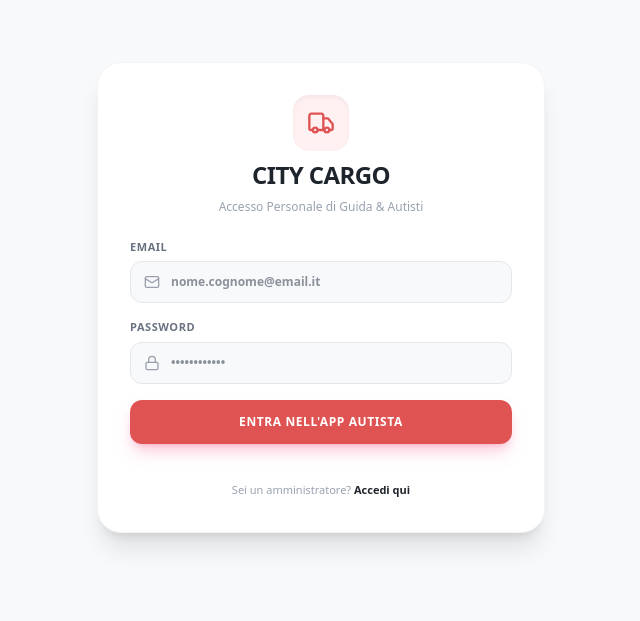
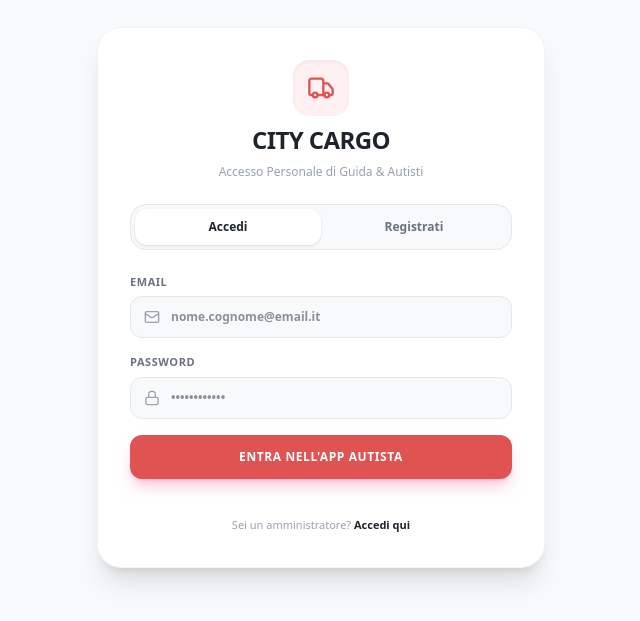
Before and after one commit to giampy06/citycargo-app, a Next.js app: page /autista/login in a window 1280 px wide. Shown: the part 103-724 px from the top of the page, without its empty margins (319-959 px from the left). Built offline with nearby package versions, Linux system fonts and the light colour scheme.

Commit message:
Aggiunta tab Accedi e Registrati nella pagina di autenticazione autisti

```diff
--- a/src/app/autista/login/page.tsx
+++ b/src/app/autista/login/page.tsx
@@ -2,22 +2,32 @@
 
 import React, { useState } from 'react';
 import { useRouter } from 'next/navigation';
+import Link from 'next/link';
 import { supabase } from '@/supabase';
-import { Truck, Mail, Lock, Loader2, AlertCircle, CheckCircle2 } from 'lucide-react';
+import { Truck, Mail, Lock, Loader2, AlertCircle, CheckCircle2, User } from 'lucide-react';
 
-export default function AutistaLoginPage() {
+export default function AutistaAuthPage() {
   const router = useRouter();
+  const [mode, setMode] = useState<'login' | 'register'>('login');
+
+  const [nome, setNome] = useState('');
+  const [cognome, setCognome] = useState('');
   const [email, setEmail] = useState('');
   const [password, setPassword] = useState('');
+
   const [loading, setLoading] = useState(false);
   const [errorMsg, setErrorMsg] = useState<string | null>(null);
+  const [successMsg, setSuccessMsg] = useState<string | null>(null);
 
-  const handleLogin = async (e: React.FormEvent) => {
+  const handleSubmit = async (e: React.FormEvent) => {
     e.preventDefault();
     setErrorMsg(null);
+    setSuccessMsg(null);
     setLoading(true);
 
     try {
+      if (mode === 'login') {
+        // LOGIN
         const { data, error } = await supabase.auth.signInWithPassword({
           email: email.trim(),
           password: password,
@@ -25,14 +35,49 @@ export default function AutistaLoginPage() {
 
         if (error) {
           if (error.message.toLowerCase().includes('email not confirmed')) {
-          throw new Error('Email non ancora confermata: clicca sul link di verifica che ti abbiamo inviato per email prima di accedere.');
+            throw new Error('Email non ancora confermata: clicca sul link inviato alla tua casella di posta.');
           }
           throw error;
         }
 
         router.push('/autista');
+      } else {
+        // REGISTRAZIONE AUTISTA
+        if (!nome || !cognome) {
+          throw new Error('Inserisci nome e cognome.');
+        }
+
+        const { data: authData, error: authError } = await supabase.auth.signUp({
+          email: email.trim().toLowerCase(),
+          password: password,
+          options: {
+            emailRedirectTo: 'https://citycargo-app.vercel.app/autista/login',
+            data: {
+              nome: nome.trim(),
+              cognome: cognome.trim(),
+              full_name: `${nome.trim()} ${cognome.trim()}`,
+              ruolo: 'autista',
+            },
+          },
+        });
+
+        if (authError) throw authError;
+
+        // Crea il record in anagrafica autisti
+        await supabase.from('autisti').insert([
+          {
+            nome: nome.trim(),
+            cognome: cognome.trim(),
+            email: email.trim().toLowerCase(),
+            stato: 'attivo',
+          },
+        ]);
+
+        setSuccessMsg('Registrazione completata! Controlla la tua email per confermare l\'account prima di accedere.');
+        setMode('login');
+      }
     } catch (err: any) {
-      setErrorMsg(err.message || 'Credenziali non valide.');
+      setErrorMsg(err.message || 'Si è verificato un errore.');
     } finally {
       setLoading(false);
     }
@@ -49,6 +94,28 @@ export default function AutistaLoginPage() {
           <p className="text-xs text-gray-400 font-medium">Accesso Personale di Guida & Autisti</p>
         </div>
 
+        {/* Switch Tab Accedi / Registrati */}
+        <div className="flex bg-[#F8F9FB] p-1 rounded-2xl border border-gray-200">
+          <button
+            type="button"
+            onClick={() => { setMode('login'); setErrorMsg(null); setSuccessMsg(null); }}
+            className={`flex-1 py-2.5 rounded-xl font-bold text-xs transition ${
+              mode === 'login' ? 'bg-white text-[#1E242B] shadow-sm' : 'text-gray-500'
+            }`}
+          >
+            Accedi
+          </button>
+          <button
+            type="button"
+            onClick={() => { setMode('register'); setErrorMsg(null); setSuccessMsg(null); }}
+            className={`flex-1 py-2.5 rounded-xl font-bold text-xs transition ${
+              mode === 'register' ? 'bg-white text-[#1E242B] shadow-sm' : 'text-gray-500'
+            }`}
+          >
+            Registrati
+          </button>
+        </div>
+
         {errorMsg && (
           <div className="p-4 rounded-2xl bg-rose-50 border border-rose-200 text-[#E05353] text-xs font-bold flex items-start gap-2.5">
             <AlertCircle className="w-4 h-4 flex-shrink-0 mt-0.5" />
@@ -56,7 +123,48 @@ export default function AutistaLoginPage() {
           </div>
         )}
 
-        <form onSubmit={handleLogin} className="space-y-4">
+        {successMsg && (
+          <div className="p-4 rounded-2xl bg-emerald-50 border border-emerald-200 text-emerald-800 text-xs font-bold flex items-start gap-2.5">
+            <CheckCircle2 className="w-4 h-4 flex-shrink-0 mt-0.5 text-emerald-600" />
+            <span className="leading-relaxed">{successMsg}</span>
+          </div>
+        )}
+
+        <form onSubmit={handleSubmit} className="space-y-4">
+          {mode === 'register' && (
+            <div className="grid grid-cols-2 gap-3">
+              <div>
+                <label className="block text-[11px] font-bold text-gray-500 uppercase tracking-wider mb-1.5">
+                  Nome
+                </label>
+                <div className="relative">
+                  <User className="w-4 h-4 text-gray-400 absolute left-3.5 top-1/2 -translate-y-1/2" />
+                  <input
+                    type="text"
+                    required
+                    placeholder="Mario"
+                    value={nome}
+                    onChange={(e) => setNome(e.target.value)}
+                    className="w-full bg-[#F8F9FB] border border-gray-200 text-gray-800 rounded-xl pl-10 pr-3 py-3 text-xs font-semibold focus:outline-none focus:ring-2 focus:ring-[#E05353]"
+                  />
+                </div>
+              </div>
+              <div>
+                <label className="block text-[11px] font-bold text-gray-500 uppercase tracking-wider mb-1.5">
+                  Cognome
+                </label>
+                <input
+                  type="text"
+                  required
+                  placeholder="Rossi"
+                  value={cognome}
+                  onChange={(e) => setCognome(e.target.value)}
+                  className="w-full bg-[#F8F9FB] border border-gray-200 text-gray-800 rounded-xl px-3 py-3 text-xs font-semibold focus:outline-none focus:ring-2 focus:ring-[#E05353]"
+                />
+              </div>
+            </div>
+          )}
+
           <div>
             <label className="block text-[11px] font-bold text-gray-500 uppercase tracking-wider mb-1.5">
               Email
@@ -99,18 +207,20 @@ export default function AutistaLoginPage() {
             {loading ? (
               <>
                 <Loader2 className="w-4 h-4 animate-spin" />
-                Accesso in corso...
+                Elaborazione...
               </>
+            ) : mode === 'login' ? (
+              'Entra nell\'App Autista'
             ) : (
-              'Entra nell\'App Autista'
+              'Crea Account Autista'
             )}
           </button>
         </form>
 
         <div className="text-center pt-2">
-          <a href="/login" className="text-[11px] text-gray-400 hover:text-gray-600">
+          <Link href="/login" className="text-[11px] text-gray-400 hover:text-gray-600">
             Sei un amministratore? <span className="text-[#1E242B] font-bold">Accedi qui</span>
-          </a>
+          </Link>
         </div>
       </div>
     </div>
```
Lines whose indentation alone changed are shown as unchanged.
